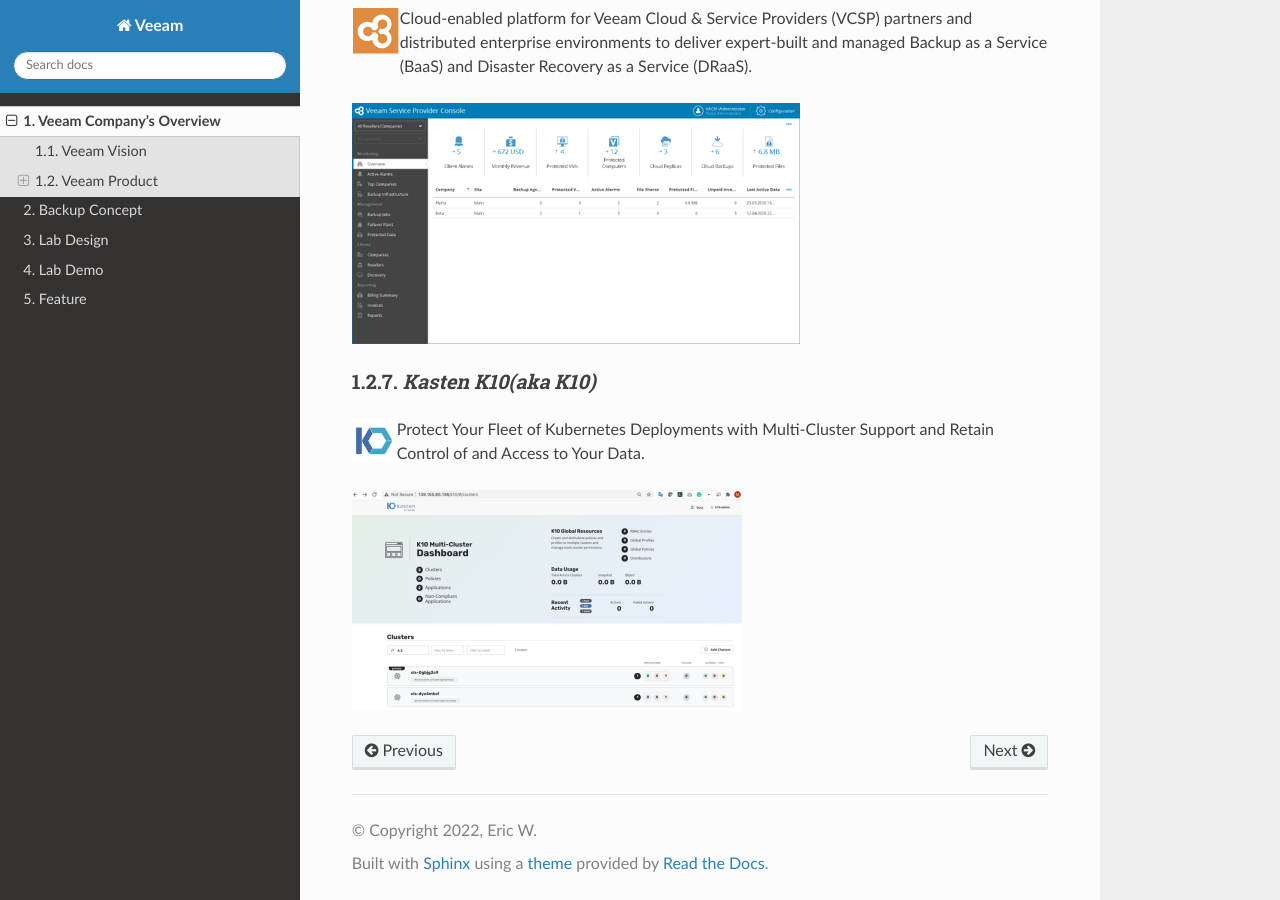
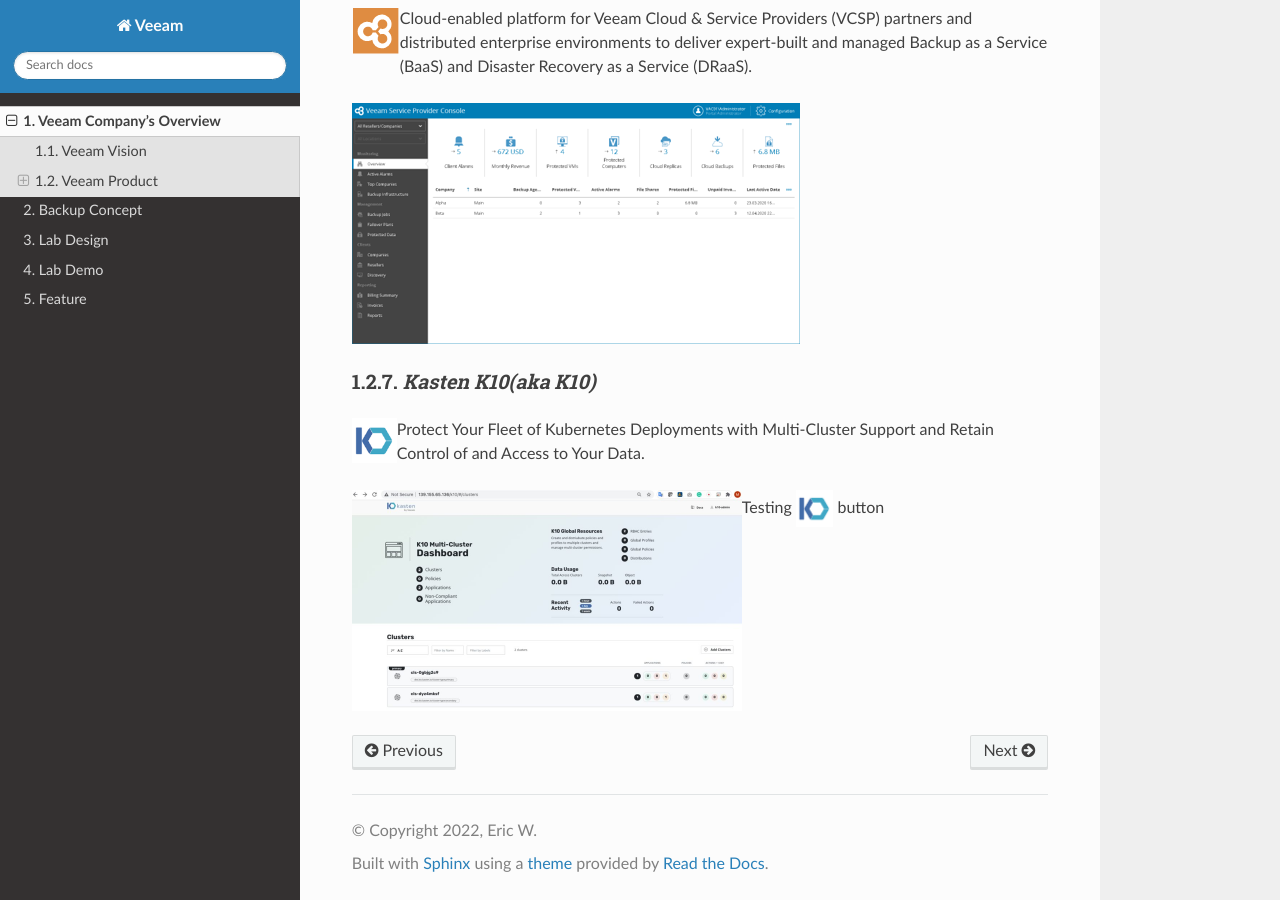
Before and after one commit to eric-synergy/veeam, a Sphinx documentation site: the page built from docs/source/introduction.rst, in a window 1280 px wide and 900 px high, scrolled down 3480 px. Built offline with Sphinx 7.4.7 and the Read the Docs theme 2.0.0, drawn with Linux system fonts in a browser that asks for light colours.

Commit message:
change config

```diff
--- a/docs/source/introduction.rst
+++ b/docs/source/introduction.rst
@@ -116,3 +116,9 @@
     :target: https://www.veeam.com/kubernetes-native-backup-and-restore.html
     :class: with-shadow float-left
     :scale: 50
+
+
+Testing |button| button
+
+.. |button| image:: images/k10.png
+            :scale: 50%
```
